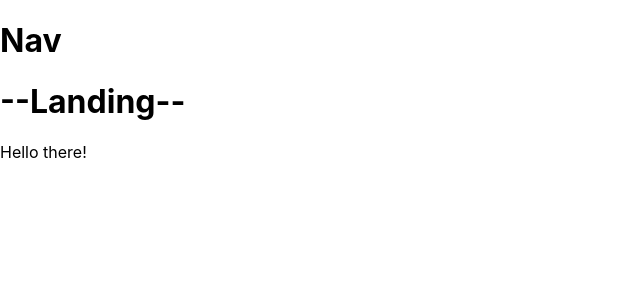
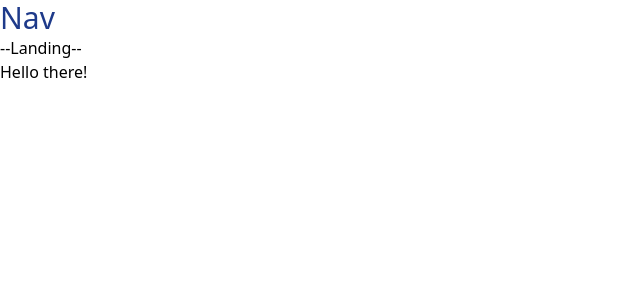
Before and after one commit to austinxewell/reactPortfolio, a React (Create React App) app in the folder react-portfolio/: page / in a window 1280 px wide. Shown: the top 300 px of the page, without its empty margins (0-640 px from the left). Built offline with nearby package versions, Linux system fonts and the light colour scheme.

Commit message:
added tailwind CSS framework to project

```diff
--- a/react-portfolio/package.json
+++ b/react-portfolio/package.json
@@ -35,5 +35,10 @@
       "last 1 firefox version",
       "last 1 safari version"
     ]
+  },
+  "devDependencies": {
+    "autoprefixer": "^10.4.11",
+    "postcss": "^8.4.16",
+    "tailwindcss": "^3.1.8"
   }
 }
--- /dev/null
+++ b/react-portfolio/postcss.config.js
@@ -0,0 +1,6 @@
+module.exports = {
+  plugins: {
+    tailwindcss: {},
+    autoprefixer: {},
+  },
+}
--- a/react-portfolio/src/components/Nav.js
+++ b/react-portfolio/src/components/Nav.js
@@ -3,7 +3,7 @@ import React from 'react'
 const Nav = () => {
     return(
         <div>
-            <h1>Nav</h1>
+            <h1 className='text-3xl text-blue-900'>Nav</h1>
         </div>
     )
 }
--- a/react-portfolio/src/index.css
+++ b/react-portfolio/src/index.css
@@ -1,13 +1,3 @@
-body {
-  margin: 0;
-  font-family: -apple-system, BlinkMacSystemFont, 'Segoe UI', 'Roboto', 'Oxygen',
-    'Ubuntu', 'Cantarell', 'Fira Sans', 'Droid Sans', 'Helvetica Neue',
-    sans-serif;
-  -webkit-font-smoothing: antialiased;
-  -moz-osx-font-smoothing: grayscale;
-}
-
-code {
-  font-family: source-code-pro, Menlo, Monaco, Consolas, 'Courier New',
-    monospace;
-}
+@tailwind base;
+@tailwind components;
+@tailwind utilities;
--- /dev/null
+++ b/react-portfolio/tailwind.config.js
@@ -0,0 +1,13 @@
+const { Component } = require('react');
+
+/** @type {import('tailwindcss').Config} */
+module.exports = {
+  content: [
+    "./src/**/*.{js, jsx, ts, tsx}",
+    "./src/components/**/*.{js, ts, jsx, tsx}",
+  ],
+  theme: {
+    extend: {},
+  },
+  plugins: [],
+}
```
